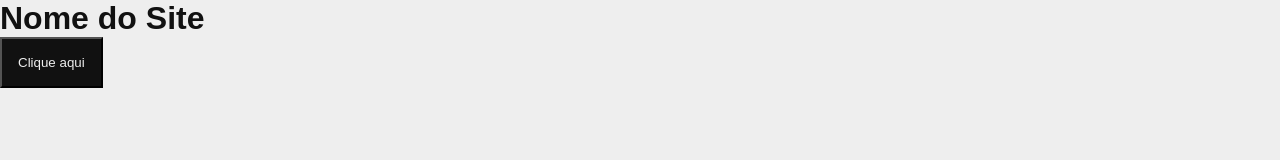
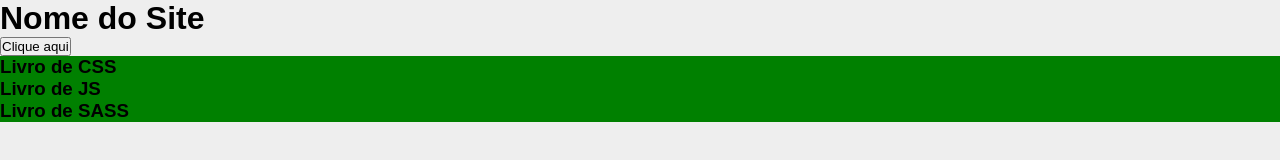
Before and after one commit to enoque-silva/intro_sass, a website: page index.html in a window 1280 px wide. Drawn offline with Linux system fonts and the light colour scheme.

Commit message:
AULA - MODULOS

```diff
--- a/index.html
+++ b/index.html
@@ -13,5 +13,18 @@
         </div>
     </header>
     <button type="submit">Clique aqui</button>
+    <section class="produtos">
+        <div class="container">
+            <div class="produto">
+                <h3>Livro de CSS</h3>
+            </div>
+            <div class="produto">
+                <h3>Livro de JS</h3>
+            </div>
+            <div class="produto">
+                <h3>Livro de SASS</h3>
+            </div>
+        </div>
+    </section>
 </body>
 </html>
--- /dev/null
+++ b/source/config/cores.scss
@@ -0,0 +1,3 @@
+$corPrincipal: green;
+$corSecundaria: #111;
+$corFundo: #eee;
--- a/source/main.scss
+++ b/source/main.scss
@@ -1,26 +1,7 @@
-$corPrincipal: #eee;
-$corSecundaria: #111;
-
-@use 'reset';
+@use 'config/reset';
+@use 'config/cores';
+@use 'secoes/produtos';
 
 body{
-    background-color: $corPrincipal;
+    background-color: cores.$corFundo;
 }
-
-header{
-    background-color: $corPrincipal;
-
-    h1{
-        color: $corSecundaria;
-    }
-}
-
-button{
-    padding: 16px;
-    background-color: $corSecundaria;
-    color: $corPrincipal;
-
-    &:hover {
-        background: yellow;
-    }
-}
--- /dev/null
+++ b/source/secoes/produtos.scss
@@ -0,0 +1,5 @@
+@use '../config/cores';
+
+.produtos{
+    background-color: cores.$corPrincipal;
+}
```
Also changed, not shown: build/main.css, source/config/reset.scss (renamed from source/reset.scss), 1 other file.
